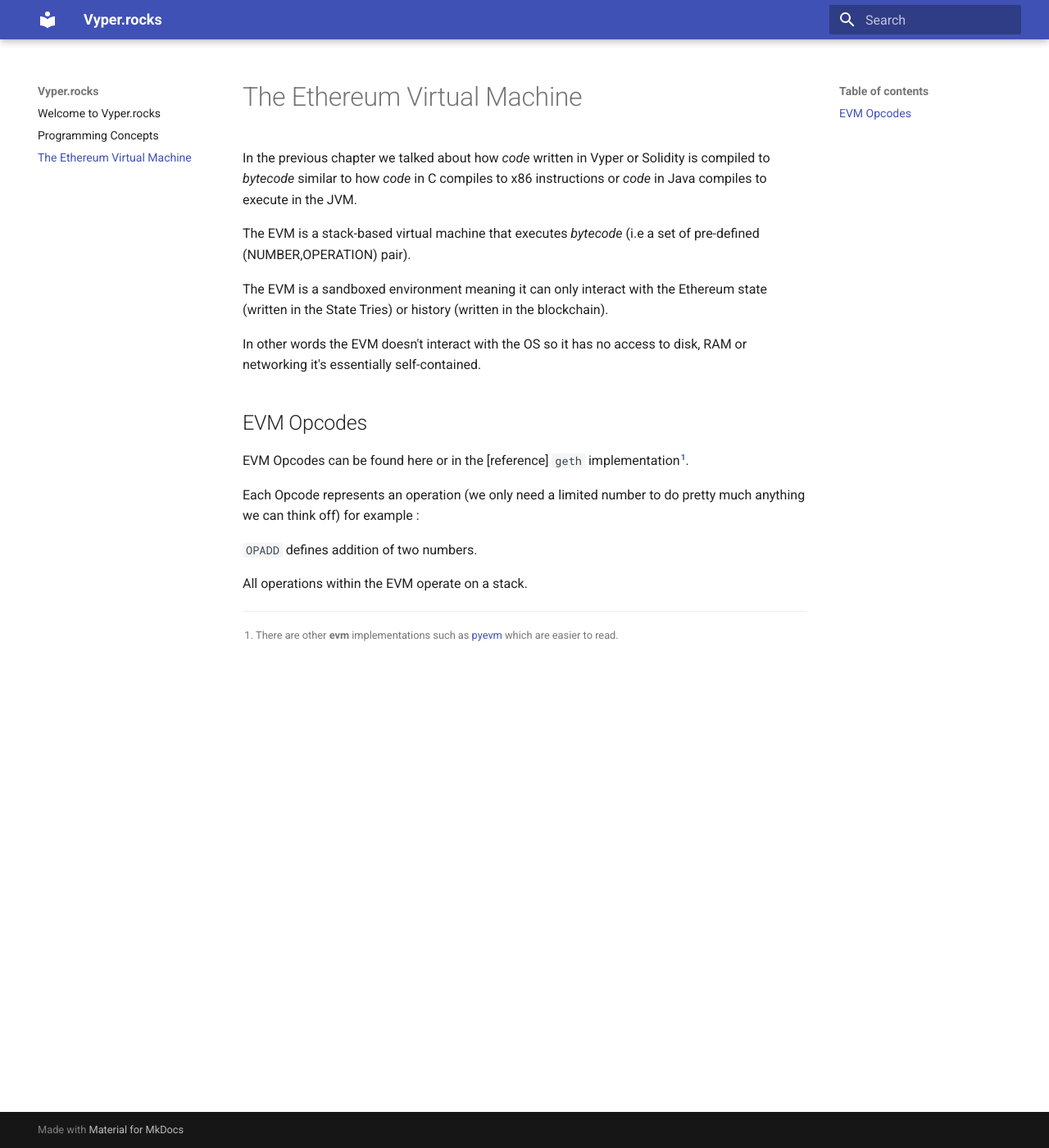
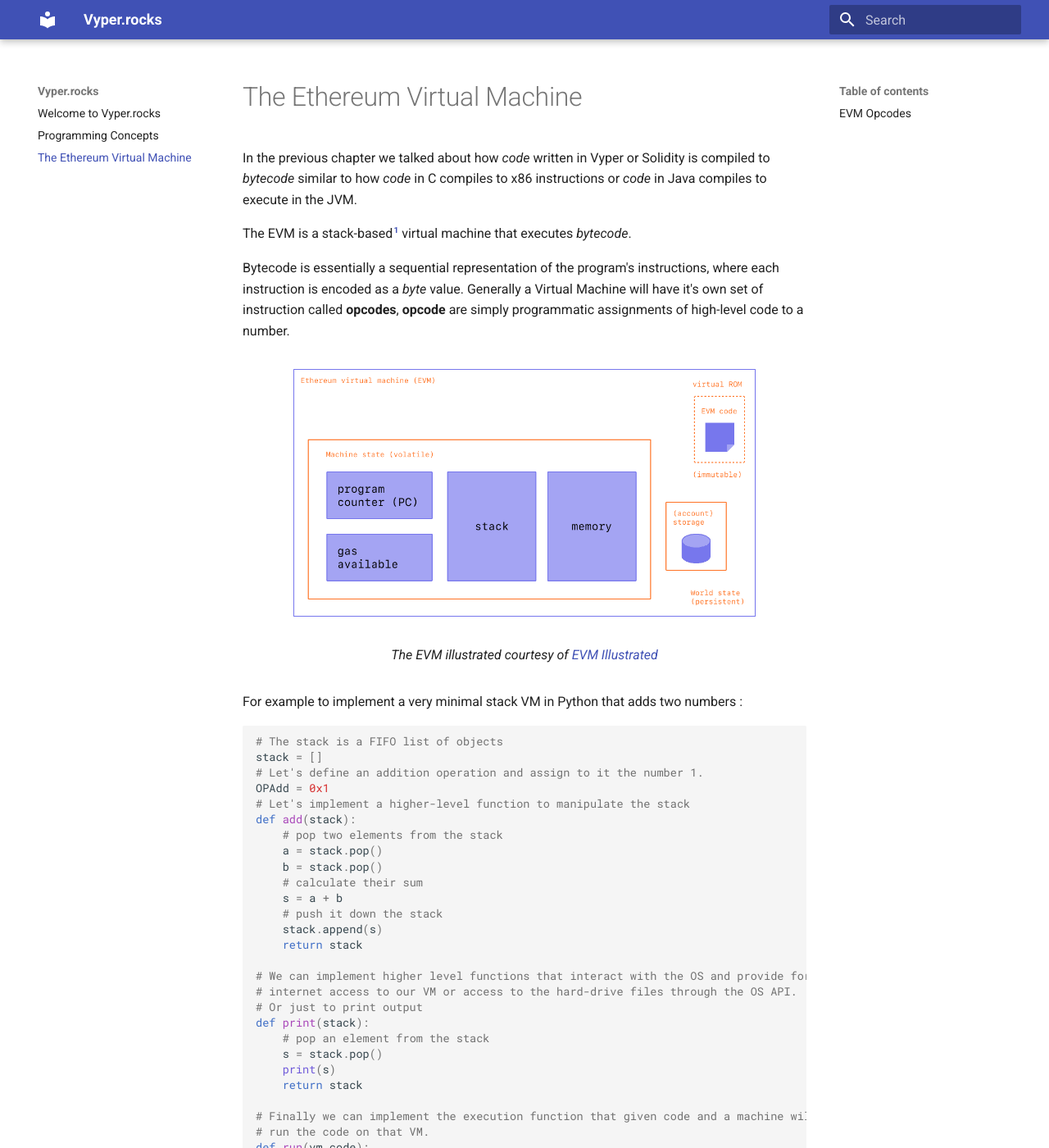
Before and after one commit to notaquant/vyper.rocks, an MkDocs documentation site: the page built from docs/evm.md, in a window 1280 px wide and 1400 px high. Shown: the whole window at 82% size. Built offline with MkDocs 1.6.1 and Material for MkDocs 9.7.7, drawn with Linux system fonts in a browser that asks for light colours; some of the changed text lies outside the part shown.

Commit message:
docs: explain more about eth state + add evm references

````diff
--- a/docs/evm.md
+++ b/docs/evm.md
@@ -4,17 +4,69 @@ In the previous chapter we talked about how *code* written in Vyper
 or Solidity is compiled to *bytecode* similar to how *code* in C compiles
 to x86 instructions or *code* in Java compiles to execute in the JVM.
 
-The EVM is a stack-based virtual machine that executes *bytecode* (i.e a set of pre-defined (NUMBER,OPERATION) pair).
+The EVM is a stack-based[^2] virtual machine that executes *bytecode*.
 
-The EVM is a sandboxed environment meaning it can only interact with the
-Ethereum state (written in the State Tries) or history (written in the blockchain).
+Bytecode is essentially a sequential representation of the program's instructions, where each instruction is encoded as a *byte* value.
+Generally a Virtual Machine will have it's own set of instruction called **opcodes**, **opcode** are simply
+programmatic assignments of high-level code to a number.
+
+<figure>
+  <img src="../assets/evm.png" width="600" />
+  <figcaption>The EVM illustrated courtesy of <a href="https://takenobu-hs.github.io/downloads/ethereum_evm_illustrated.pdf">EVM Illustrated</a></figcaption>
+</figure>
+
+For example to implement a very minimal stack VM in Python that adds two numbers :
+
+```python
+
+# The stack is a FIFO list of objects
+stack = []
+# Let's define an addition operation and assign to it the number 1.
+OPAdd = 0x1
+# Let's implement a higher-level function to manipulate the stack
+def add(stack):
+    # pop two elements from the stack
+    a = stack.pop()
+    b = stack.pop()
+    # calculate their sum
+    s = a + b
+    # push it down the stack
+    stack.append(s)
+    return stack
+
+# We can implement higher level functions that interact with the OS and provide for example
+# internet access to our VM or access to the hard-drive files through the OS API.
+# Or just to print output
+def print(stack):
+    # pop an element from the stack
+    s = stack.pop()
+    print(s)
+    return stack
+
+# Finally we can implement the execution function that given code and a machine will
+# run the code on that VM.
+def run(vm,code):
+    # for each instruction in the bytecode
+    for instr in code:
+        # compare it to our known opcodes
+        # if there's a match call the high-level
+        # function for that opcode.
+        if instr == OPAdd:
+            vm = add(vm)
+    print(vm)
+```
+
+The idea behind the EVM is the same although in this case the EVM is sandboxed
+and can only interact with the Ethereum state (written in the State Tries) or history (written in the blockchain).
 
 In other words the EVM doesn't interact with the OS so it has no access
 to disk, RAM or networking it's essentially self-contained.
 
+[^2]: There are other types of VM's like register-based ones that are similar to your computer.
+
 ## EVM Opcodes
 
-EVM Opcodes can be found here or in the [reference] `geth` implementation[^1].
+EVM Opcodes can be found [here](https://ethervm.io/) or in the [reference](https://github.com/ethereum/go-ethereum/blob/master/core/vm/opcodes.go) `geth` implementation[^1].
 
 [^1]: There are other **evm** implementations such as [pyevm](https://github.com/ethereum/py-evm) which are easier to read.
 
````
Also changed, not shown: docs/concepts.md (+9 -1 lines), docs/index.md (+11 -0 lines), docs/assets/evm.png (added).
